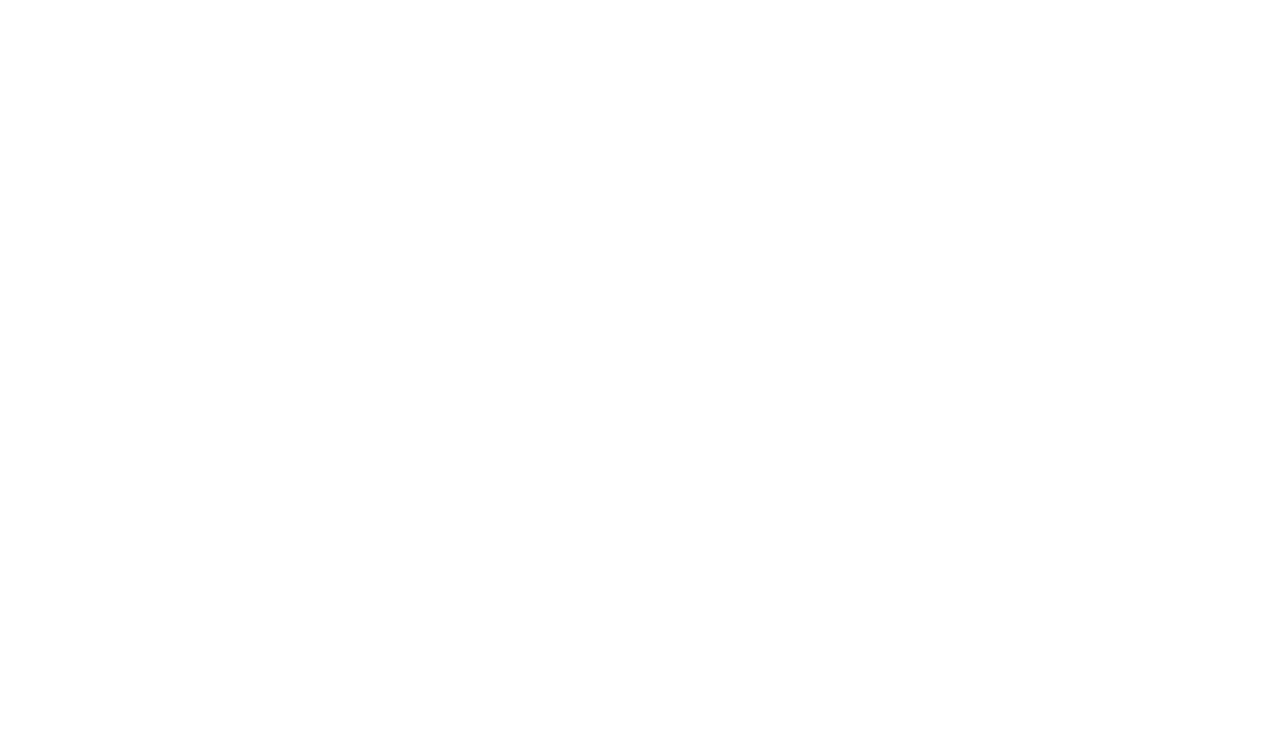
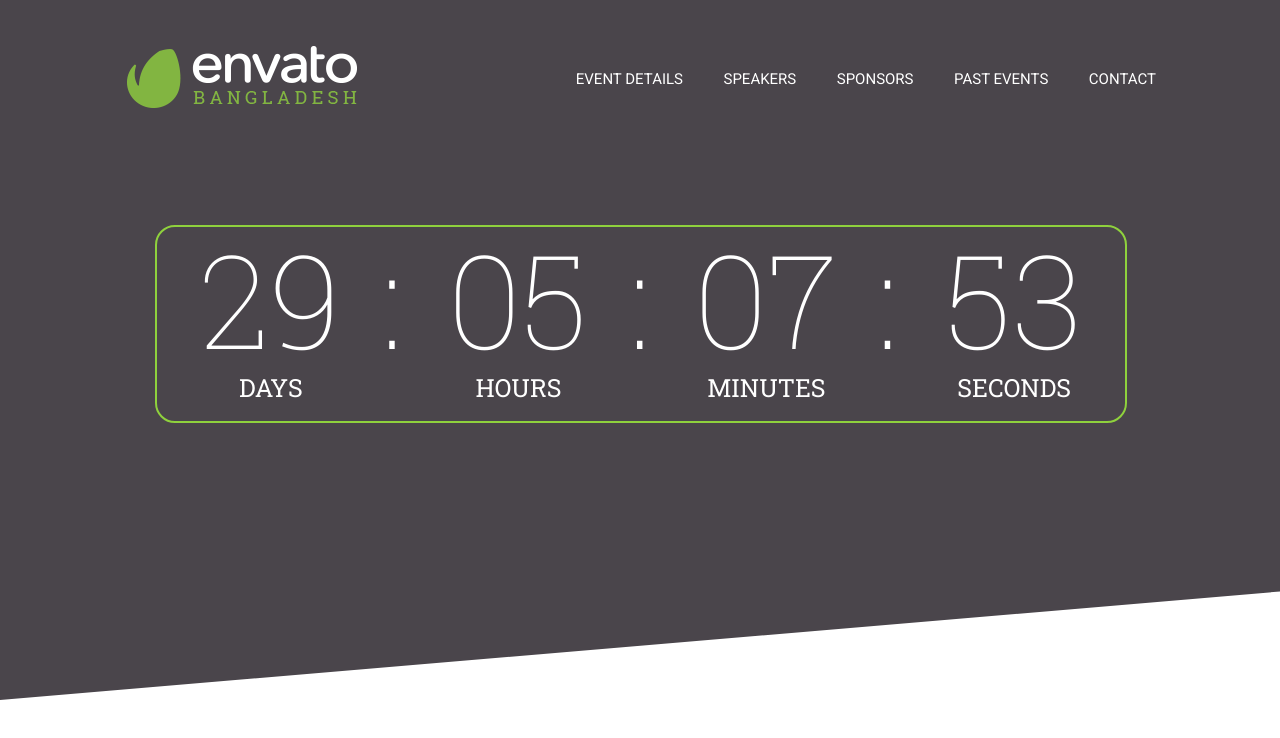
Before and after one commit to DenisTolmachev/meetup-event, a website: page index.html in a window 1280 px wide. Drawn offline with Linux system fonts and the light colour scheme.

Commit message:
timer create

```diff
--- a/index.html
+++ b/index.html
@@ -6,11 +6,58 @@
     <title>Meetup Event</title>
     <meta name="viewport" content="width=device-width, initial-scale=1.0">
     <link rel="stylesheet" href="/css/style.css">
+    <script src="js/main.js"></script>
 
 </head>
 
 <body>
+    <div class="container">
+        <header>
+            <div class="wrap">
+                <div class="header-top">
+                    <div class="logo">
+                        <a href="#">
+                            <img src="img/logo.png" alt="Envato Bangladesh">
+                        </a>
+                    </div>
+                    <nav class="top-nav">
+                        <ul class="top-menu">
+                            <li><a href="#">Event Details</a></li>
+                            <li><a href="#">Speakers</a></li>
+                            <li><a href="#">Sponsors</a></li>
+                            <li><a href="#">Past Events</a></li>
+                            <li><a href="#">Contact</a></li>
+                        </ul>
+                    </nav>
+                </div>
+                <div class="header-counter">
+                    <div class="timer">
+                        <div class="timer-value">
+                            <span id='RemainsFullDays'></span>
+                            <div class="timer-title">days</div>
+                        </div>
+                        <div class="colon">:</div>
+                        <div class="timer-value">
+                            <span id='RemainsFullHours'></span>
+                            <div class="timer-title">hours</div>
+                        </div>
+                        <div class="colon">:</div>
+                        <div class="timer-value">
+                            <span id='RemainsMinutes'></span>
+                            <div class="timer-title">minutes</div>
+                        </div>
+                        <div class="colon">:</div>
+                        <div class="timer-value">
+                            <span id='lastSec'></span>
+                            <div class="timer-title">seconds</div>
+                        </div>
 
+                    </div>
+                </div>
+            </div>
+        </header>
+        <section></section>
+    </div>
 </body>
 
 
--- /dev/null
+++ b/js/main.js
@@ -0,0 +1,23 @@
+function fulltime ()   {
+    var time=new Date();
+    var newTime=new Date("02,01,2019,00:00:00");
+    var totalRemains=(newTime.getTime()-time.getTime());
+    var RemainsSec = (parseInt(totalRemains/1000));
+    var RemainsFullDays=(parseInt(RemainsSec/(24*60*60)));
+    var secInLastDay=RemainsSec-RemainsFullDays*24*3600;
+    var RemainsFullHours=(parseInt(secInLastDay/3600));
+    if (RemainsFullHours<10){RemainsFullHours="0"+RemainsFullHours};
+    var secInLastHour=secInLastDay-RemainsFullHours*3600;
+    var RemainsMinutes=(parseInt(secInLastHour/60));
+    if (RemainsMinutes<10){RemainsMinutes="0"+RemainsMinutes};
+    var lastSec=secInLastHour-RemainsMinutes*60;
+    if (lastSec<10){lastSec="0"+lastSec};
+    document.getElementById("RemainsFullDays").innerHTML=RemainsFullDays;
+    document.getElementById("RemainsFullHours").innerHTML=RemainsFullHours;
+    document.getElementById("RemainsMinutes").innerHTML=RemainsMinutes;
+    document.getElementById("lastSec").innerHTML=lastSec;
+    setTimeout('fulltime()',10)
+}
+window.onload = function() {
+    fulltime();
+}
--- a/sass/layout/__layout.scss
+++ b/sass/layout/__layout.scss
@@ -1,2 +1,3 @@
+@import "normolize";
 @import 'base';
-@import "normolize";
+@import "header";
--- a/sass/layout/_base.scss
+++ b/sass/layout/_base.scss
@@ -1,16 +1,19 @@
-//@import url();
+@import url('https://fonts.googleapis.com/css?family=Roboto+Slab:100,300,400,700|Roboto:100,300,400,500,700');
 
 body {
-  font-family: 'Merriweather', serif;
+  font-family: 'Roboto', sans-serif;
+  font-size: 14px;
+  color: #ffff;
+  //background-color: #282828;
 }
 
 .container {
-  max-width: 100%;
+  margin: 0 auto;
+  max-width: 1366px;
   min-width: 320px;
 }
 
 .wrap {
+  margin: 0 auto;
   max-width: 1170px;
-  padding: 0 15px;
-  margin: 0 auto;
 }
--- /dev/null
+++ b/sass/layout/_header.scss
@@ -0,0 +1,72 @@
+header {
+  height: 700px;
+  background-color: #4a454b;
+  -webkit-clip-path: polygon(0 0, 100% 0, 100% 80%, 0 100%);
+  clip-path: polygon(0 0, 100% 0, 100% 84.5%, 0 100%);
+  .wrap {
+    .header-top {
+      display: flex;
+      flex-direction: row;
+      align-items: center;
+      justify-content: space-between;
+      padding: 46px 69px 80px 72px;
+      .logo {
+
+      }
+      .top-nav {
+        ul {
+          list-style-type: none;
+          li {
+            display: inline-block;
+            margin-left: 37px;
+            a {
+              text-decoration: none;
+              text-transform: uppercase;
+              color: #ffff;
+              font-size: 15px;
+            }
+          }
+        }
+      }
+    }
+    .header-counter {
+      border: solid 2px #8fd13d;
+      -moz-border-radius: 20px;
+      -webkit-border-radius: 20px;
+      border-radius: 20px;
+      -moz-background-clip: padding;
+      -webkit-background-clip: padding-box;
+      background-clip: padding-box;
+      margin: 34px 98px 0 100px;
+      .timer {
+        display: flex;
+        flex-direction: row;
+        color: #fff; /* text color */
+        font-family: 'Roboto Slab', serif;
+        font-weight: lighter;
+        margin-top: -14px;
+        justify-content: space-evenly;
+        .timer-value {
+          width: 16.4%;
+          margin: 0 27px 0 30px;
+          text-align: center;
+          span {
+            font-size: 130px;
+            //max-width: 146px;
+          }
+          .timer-title {
+            font-size: 25px;
+            text-transform: uppercase;
+            font-weight: normal;
+            text-align: center;
+            margin-top: -13px;
+            margin-bottom: 17px;
+          }
+        }
+        .colon {
+          font-size: 130px;
+        }
+      }
+    }
+  }
+}
```
Also changed, not shown: css/style.css, img/logo.png (added), img/logo.svg (added).
